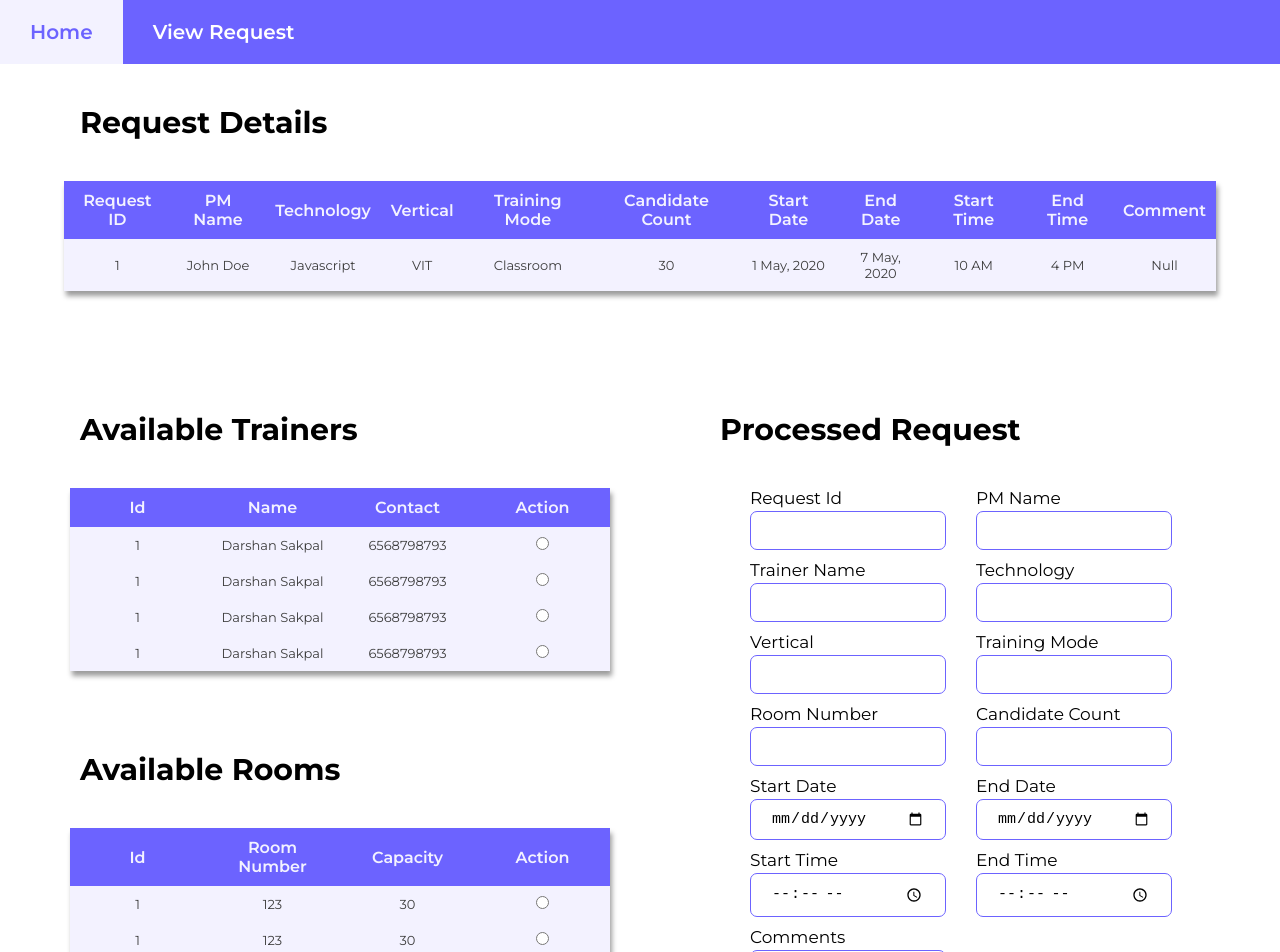
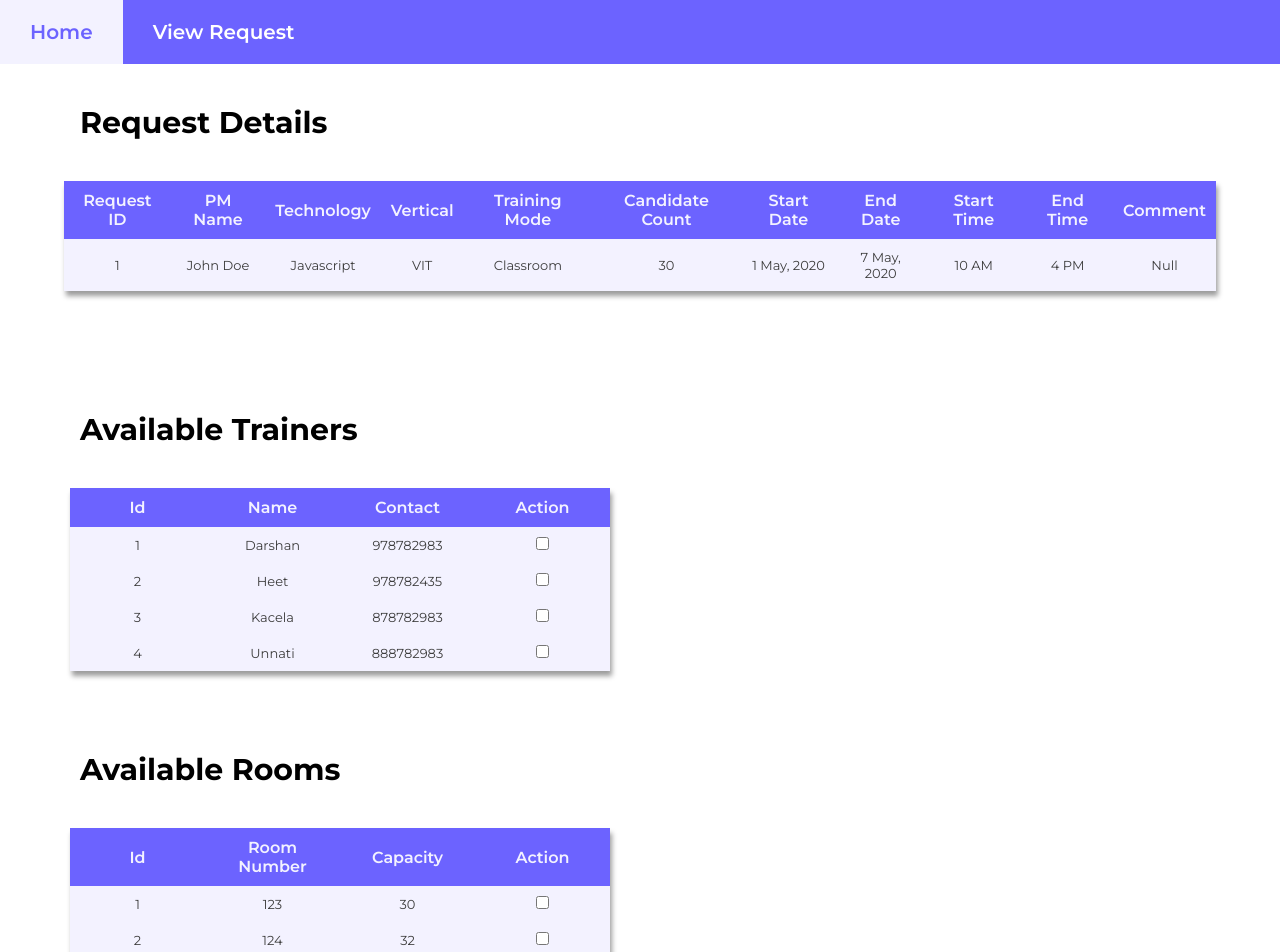
Before and after one commit to darshansp8/SPOC-CaseStudy, an Angular app in the folder casestudy-frontend/spoc-frontend/: page /viewrequest in a window 1280 px wide. Shown: the top 952 px of the page. Built offline with nearby package versions, Linux system fonts and the light colour scheme.

Commit message:
Form hide/show functionality

```diff
--- a/casestudy-frontend/spoc-frontend/src/app/view-requests/view-requests.component.html
+++ b/casestudy-frontend/spoc-frontend/src/app/view-requests/view-requests.component.html
@@ -50,31 +50,47 @@
                     </tr>
                 </thead>
                 <tbody>
+                    <tr *ngFor = "let t of trainer; let i =index">
+                        <td>{{t.id}}</td>
+                        <td>{{t.name}}</td>
+                        <td>{{t.contact}}</td>
+                        <td><input id = "trainer"
+                            type="checkbox"
+                            (name)="t"
+                            [disabled]= "isCheckedTrainer && (isCheckedTrainerName!=t)"
+                            (change)= "selectCheckboxTrainer($event)"
+                            >
+                        </td>
+                    </tr>
+                </tbody>
+                <!-- <tbody>
                     <tr>
                         <td>1</td>
                         <td>Darshan Sakpal</td>
                         <td>6568798793</td>
-                        <td><input type="radio"></td>
+                        <td><input type="checkbox" [(ngModel)] = "trainerSet"></td>
                     </tr>
                     <tr>
                         <td>1</td>
                         <td>Darshan Sakpal</td>
                         <td>6568798793</td>
-                        <td><input type="radio"></td>
+                        <td><input type="checkbox" [(ngModel)] = "trainerSet"></td>
                     </tr>
                     <tr>
                         <td>1</td>
                         <td>Darshan Sakpal</td>
                         <td>6568798793</td>
-                        <td><input type="radio"></td>
+                        <td>
+                            <input type="checkbox" [(ngModel)] = "trainerSet">
+                        </td>
                     </tr>
                     <tr>
                         <td>1</td>
                         <td>Darshan Sakpal</td>
                         <td>6568798793</td>
-                        <td><input type="radio"></td>
+                        <td><input type="checkbox" [(ngModel)] = "trainerSet"></td>
                     </tr>
-                </tbody>
+                </tbody> -->
             </table>
         </div>
 
@@ -91,37 +107,53 @@
                     </tr>
                 </thead>
                 <tbody>
+                    <tr *ngFor = "let r of room; let i =index">
+                        <td>{{r.id}}</td>
+                        <td>{{r.number}}</td>
+                        <td>{{r.capacity}}</td>
+                        <td><input id = "trainer"
+                            type="checkbox"
+                            (name)="r"
+                            [disabled]= "isCheckedRoom && (isCheckedRoomName!=r)"
+                            (change)= "selectCheckboxRoom($event)"
+                            >
+                        </td>
+                    </tr>
+                </tbody>
+                <!-- <tbody>
                     <tr>
                         <td>1</td>
                         <td>123</td>
                         <td>30</td>
-                        <td><input type="radio" name="" id=""></td>
+                        <td><input type="checkbox" name="" id="" [(ngModel)] = "roomSet"></td>
                     </tr>
                     <tr>
                         <td>1</td>
                         <td>123</td>
                         <td>30</td>
-                        <td><input type="radio" name="" id=""></td>
+                        <td><input type="checkbox" name="" id="" [(ngModel)] = "roomSet"></td>
                     </tr>
                     <tr>
                         <td>1</td>
                         <td>123</td>
                         <td>30</td>
-                        <td><input type="radio" name="" id=""></td>
+                        <td>
+                            <input type="checkbox" name="room" id="room" [(ngModel)] = "roomSet">
+                        </td>
                     </tr>
                     <tr>
                         <td>1</td>
                         <td>123</td>
                         <td>30</td>
-                        <td><input type="radio" name="" id=""></td>
+                        <td><input type="checkbox" name="room" id="room" [(ngModel)] = "roomSet"></td>
                     </tr>
-                </tbody>
+                </tbody> -->
             </table>
         </div>
     </div>
-    <div class="container-right">
+    <div class="container-right" *ngIf= "isCheckedTrainer && isCheckedRoom">
         <h1>Processed Request</h1>
-        <form action="" class="form">
+        <form action="" class="form" id="form">
             <div class="form-grp">
                 <div class="input-lable">
                     <label for="request_id">Request Id</label>
--- a/casestudy-frontend/spoc-frontend/src/app/view-requests/view-requests.component.ts
+++ b/casestudy-frontend/spoc-frontend/src/app/view-requests/view-requests.component.ts
@@ -7,9 +7,38 @@ import { Component, OnInit } from '@angular/core';
 })
 export class ViewRequestsComponent implements OnInit {
 
+  // isChecked: boolean;
+  isCheckedTrainerName: any;
+  isCheckedRoomName: any;
+  isCheckedTrainer: boolean;
+  isCheckedRoom: boolean;
+  trainerSet: boolean;
+  roomSet: boolean;
+  trainer: any = [
+    {id: 1, name: "Darshan", contact: "978782983"},
+    {id: 2, name: "Heet", contact: "978782435"},
+    {id: 3, name: "Kacela", contact: "878782983"},
+    {id: 4, name: "Unnati", contact: "888782983"}
+  ];
+
+  room: any = [
+    {id: 1, number: 123, capacity: 30},
+    {id: 2, number: 124, capacity: 32},
+    {id: 3, number: 125, capacity: 23},
+    {id: 4, number: 125, capacity: 25}
+  ];
   constructor() { }
 
   ngOnInit(): void {
   }
 
+  selectCheckboxTrainer(e){
+    this.isCheckedTrainer = !this.isCheckedTrainer;
+    this.isCheckedTrainerName = e.target.name;
+  }
+
+  selectCheckboxRoom(e){
+    this.isCheckedRoom = !this.isCheckedRoom;
+    this.isCheckedRoomName = e.target.name;
+  }
 }
--- a/casestudy-frontend/spoc-frontend/src/index.html
+++ b/casestudy-frontend/spoc-frontend/src/index.html
@@ -10,5 +10,16 @@
 </head>
 <body>
   <app-root></app-root>
+
+  <script>
+
+    function toggleForm(is_set){
+
+        if(is_set)
+        {
+            console.log("success");
+        }
+    }
+</script>
 </body>
 </html>
```
